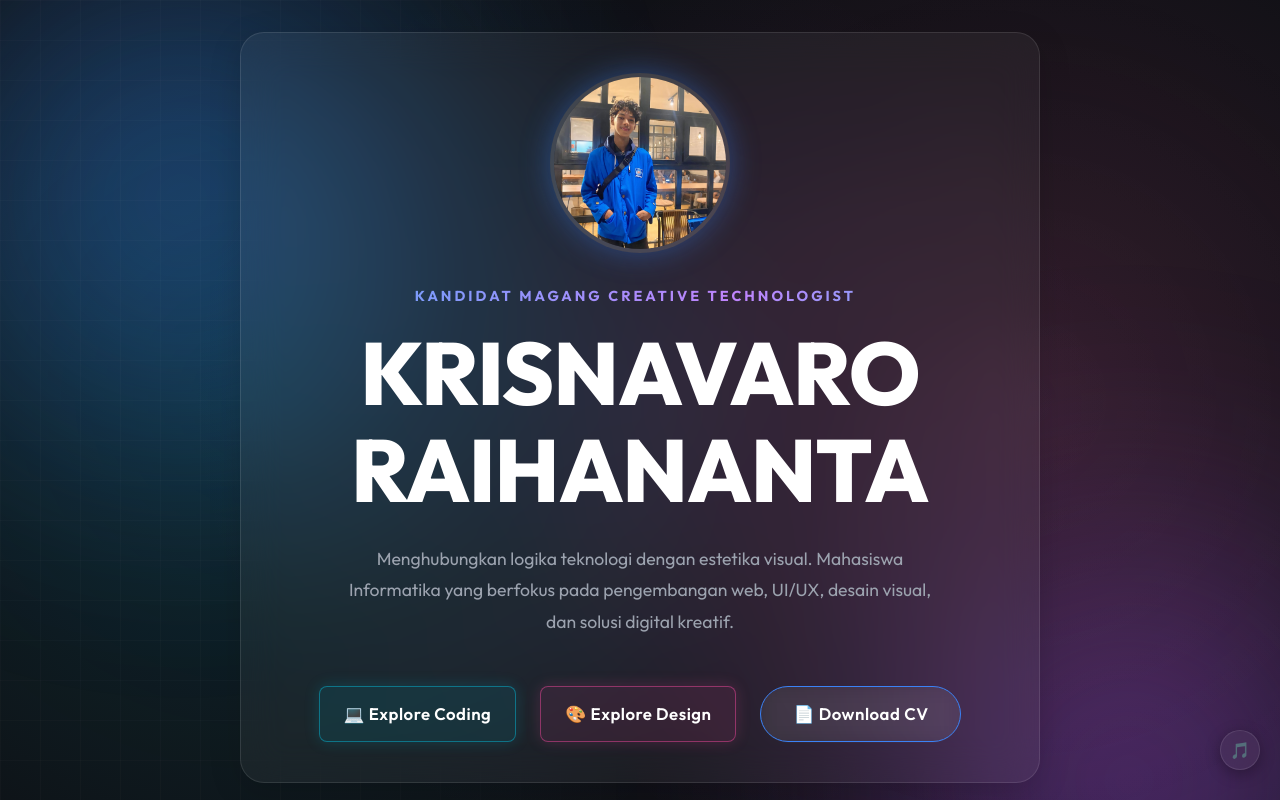
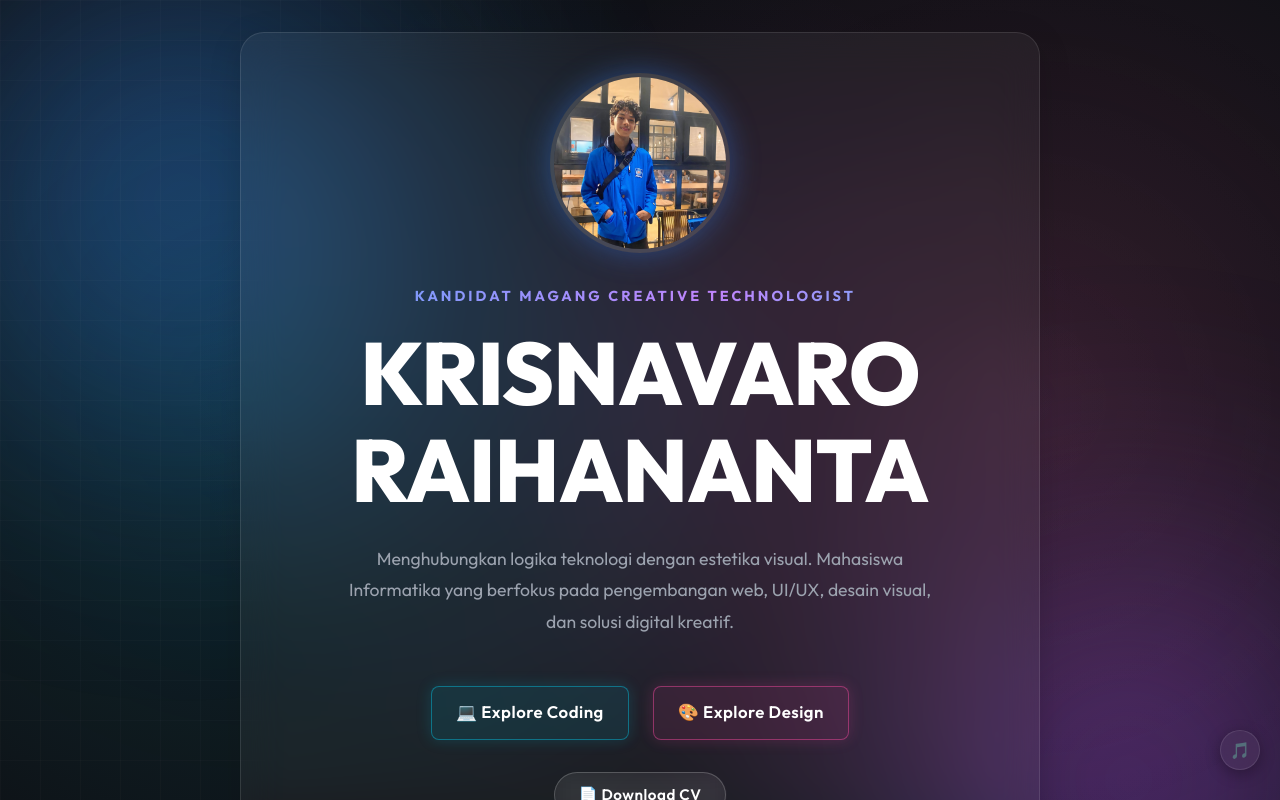
Before and after one commit to Krisnavaro/portofolio-krisna, a Next.js app: page / in a window 1280 px wide. Shown: the top 800 px of the page. Built offline with nearby package versions, Linux system fonts and the light colour scheme.

Commit message:
Separate Download CV button and update href to /cv.pdf

```diff
--- a/src/app/page.js
+++ b/src/app/page.js
@@ -169,6 +169,7 @@ export default function Home() {
               justifyContent: "center",
               gap: "1.5rem",
               flexWrap: "wrap",
+              marginBottom: "2rem"
             }}
           >
             <Link
@@ -204,12 +205,21 @@ export default function Home() {
             >
               🎨 Explore Design
             </Link>
+          </div>
 
+          {/* Download CV Button - Separated */}
+          <div className="delay-300" style={{ display: 'flex', justifyContent: 'center' }}>
             <a
-              href="/krisnavaro_cv.pdf"
-              download
+              href="/cv.pdf"
+              download="CV_Krisnavaro.pdf"
               className="btn btn-glass"
-              style={{ borderColor: "var(--primary)", color: "var(--foreground)" }}
+              style={{
+                borderColor: "rgba(255, 255, 255, 0.2)",
+                color: "var(--foreground)",
+                padding: '0.6rem 1.5rem',
+                fontSize: '0.95rem',
+                borderRadius: '50px'
+              }}
             >
               📄 Download CV
             </a>
```
